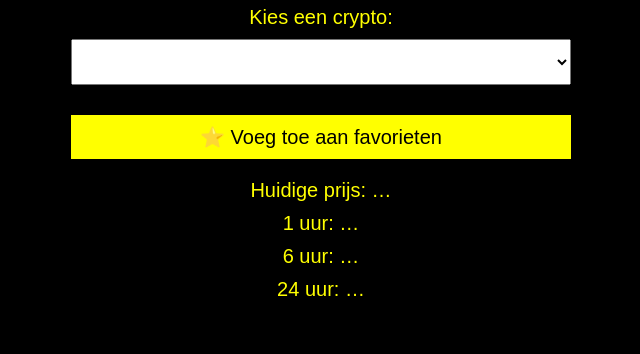
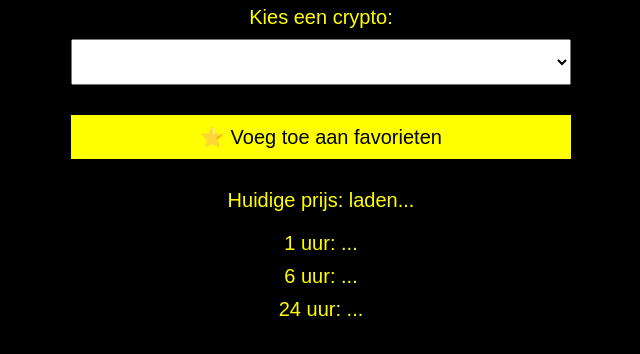
Before and after one commit to bitvisionx/Coincryptai, a plain HTML site: page index.html in a window 1280 px wide. Shown: the part 164-518 px from the top of the page, without its empty margins (319-959 px from the left). Drawn offline with Linux system fonts and the light colour scheme; no server answers.

Commit message:
Update index.html

```diff
--- a/index.html
+++ b/index.html
@@ -3,9 +3,10 @@
 <head>
   <meta charset="UTF-8" />
   <meta name="viewport" content="width=device-width, initial-scale=1.0" />
-  <title>CrypVisionX AI</title>
+  <title>CrypVisionX</title>
   <link rel="manifest" href="manifest.json" />
   <link rel="stylesheet" href="style.css" />
+  <meta name="theme-color" content="#000000" />
 </head>
 <body>
   <div class="container">
@@ -19,14 +20,23 @@
       <button onclick="toggleFavorite()">⭐ Voeg toe aan favorieten</button>
     </div>
 
+    <p id="price">Huidige prijs: laden...</p>
+
     <div id="predictions">
-      <p id="price">Huidige prijs: …</p>
-      <p id="prediction1h">1 uur: …</p>
-      <p id="prediction6h">6 uur: …</p>
-      <p id="prediction24h">24 uur: …</p>
+      <p id="prediction1h">1 uur: ...</p>
+      <p id="prediction6h">6 uur: ...</p>
+      <p id="prediction24h">24 uur: ...</p>
     </div>
   </div>
 
   <script src="script.js"></script>
+  <script>
+    // Service worker registreren
+    if ('serviceWorker' in navigator) {
+      navigator.serviceWorker.register('service-worker.js').then(() => {
+        console.log("✅ Service worker geregistreerd");
+      });
+    }
+  </script>
 </body>
 </html>
```
